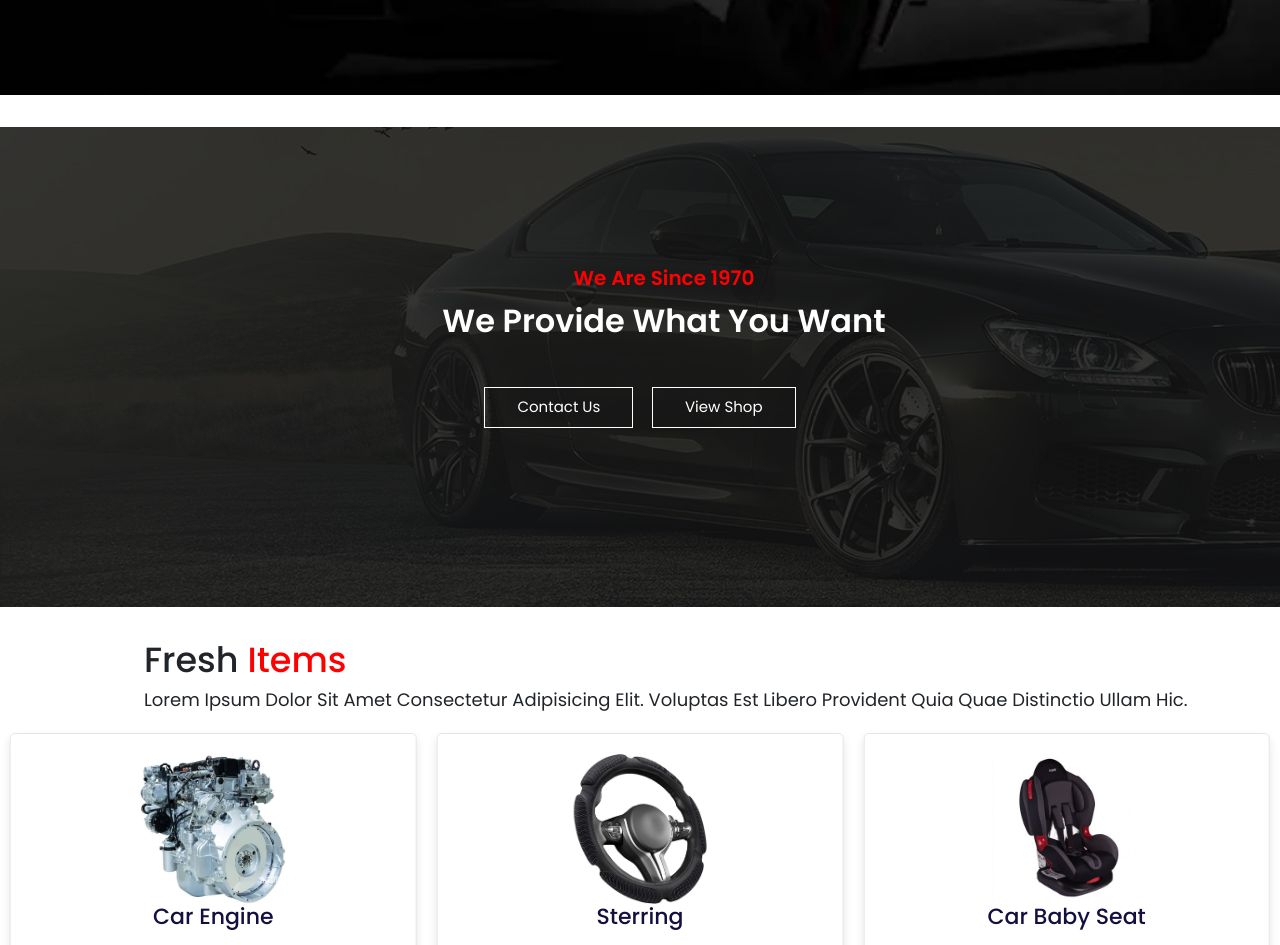
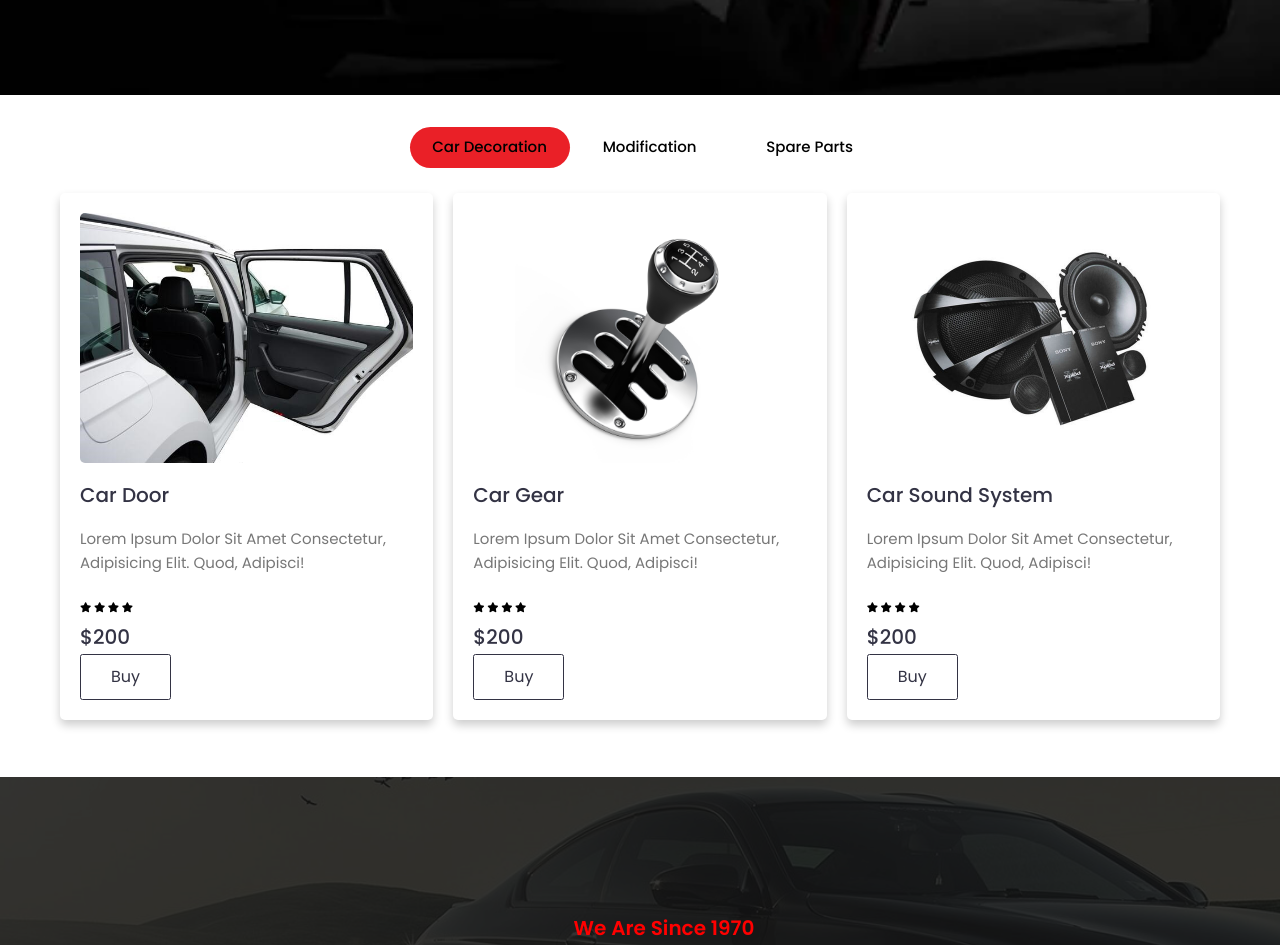
Before and after one commit to vedu3241/Car_website, a plain HTML site: page Template19.html in a window 1280 px wide. Shown: the part 1901-2846 px from the top of the page. Drawn offline with nearby package versions, Linux system fonts and the light colour scheme.

Commit message:
rating stars color added

```diff
--- a/Template19.html
+++ b/Template19.html
@@ -215,11 +215,9 @@
                 </ul>
               </li>
             </ul>
-
           </div>
         </div>
       </nav>
-
     </header>
 
     <!-- ------------------------------Banner Section---------------------------------- -->
@@ -419,7 +417,7 @@
     </div>
 
     <!------------------------------Toogel Bar section----------------------------->
-    <!-- <section class="toogle-bar">
+    <section class="toogle-bar">
 
       <div class="toogle-container">
         <div class="container-item" id="red-item">
@@ -432,61 +430,83 @@
           <p>Spare Parts</p>
         </div>
       </div>
-    </section> -->
+    </section>
 
     <!-- ------------------------Car-decoration Section------------------------------------- -->
 
-    <!-- <section class="car-decoration">
+      <section class="car-decoration">
         <div class="container">
-        <div class="card container-card">
-          <img
-            src="car_key.jpg"
-            class="card-img-top"
-            alt="Couldn't load the image"
-          />
-          <div class="card-body">
-            <h5 class="card-title">Modern car keys</h5>
-            <h8 class="card-title">$50</h8>
+          <!-- <h1 class="heading">our daily posts</h1> -->
+
+          <div class="box-container">
+            <div class="box">
+              <div class="image">
+                <img src="images/car_door.jpg" alt="" />
+              </div>
+              <div class="content">
+                <h3>Car Door</h3>
+                <p>
+                  Lorem ipsum dolor sit amet consectetur, adipisicing elit. Quod,
+                  adipisci!
+                </p>
+                <div class="rating-stars">
+                  <i class="fa-solid fa-star"></i>
+                  <i class="fa-solid fa-star"></i>
+                  <i class="fa-solid fa-star"></i>
+                  <i class="fa-solid fa-star"></i>
+                  <i class="fa-solid fa-star-half-stroke"></i>
+                </div>
+                <h3>$200</h3>
+                <a href="#" class="btn">Buy</a>
               </div>
             </div>
 
-        <div class="card container-card">
-          <img
-            src="car_sound-system.jpg"
-            class="card-img-top"
-            alt="Couldn't load the image"
-          />
-          <div class="card-body">
-            <h5 class="card-title">Sound System</h5>
-            <h8 class="card-title">$600</h8>
+            <div class="box">
+              <div class="image">
+                <img src="images/car_gear.jpg" alt="" />
+              </div>
+              <div class="content">
+                <h3>Car Gear</h3>
+                <p>
+                  Lorem ipsum dolor sit amet consectetur, adipisicing elit. Quod,
+                  adipisci!
+                </p>
+                <div class="rating-stars">
+                  <i class="fa-solid fa-star"></i>
+                  <i class="fa-solid fa-star"></i>
+                  <i class="fa-solid fa-star"></i>
+                  <i class="fa-solid fa-star"></i>
+                  <i class="fa-solid fa-star-half-stroke"></i>
+                </div>
+                <h3>$200</h3>
+                <a href="#" class="btn">Buy</a>
               </div>
             </div>
 
-        <div class="card container-card">
-          <img
-            src="car_engine.jpg  "
-            class="card-img-top"
-            alt="Couldn't load the image"
-          />
-          <div class="card-body">
-            <h5 class="card-title">Diesel Engine</h5>
-            <h8 class="card-title">$1000</h8>
+            <div class="box">
+              <div class="image">
+                <img src="images/car_sound-system.jpg" alt="" />
               </div>
+              <div class="content">
+                <h3>Car Sound System</h3>
+                <p>
+                  Lorem ipsum dolor sit amet consectetur, adipisicing elit. Quod,
+                  adipisci!
+                </p>
+                <div class="rating-stars">
+                  <i class="fa-solid fa-star"></i>
+                  <i class="fa-solid fa-star"></i>
+                  <i class="fa-solid fa-star"></i>
+                  <i class="fa-solid fa-star"></i>
+                  <i class="fa-solid fa-star-half-stroke"></i>
                 </div>
-
-        <div class="card container-card">
-          <img
-            src="car_baby-seat.jpg"
-            class="card-img-top"
-            alt="Couldn't load the image"
-          />
-          <div class="card-body">
-            <h5 class="card-title">Baby car seat</h5>
-            <h8 class="card-title">$200</h8>
+                <h3>$200</h3>
+                <a href="#" class="btn">Buy</a>
               </div>
             </div>
           </div>
-    </section> -->
+        </div>
+    </section>
 
     <!----------------------------------Banner3------------------------------------->
     <section class="banner-3">
@@ -745,7 +765,7 @@
           </div>
         </div>
       </div>
-    </section>
+    </section> -->
 
     <!--------------------------------Blog post-------------------------- -->
     <section class="latestblog">
@@ -794,7 +814,7 @@
         </div>
       </div>
 
-    </section>
+    </section> -->
 
     <!--------------------------------Clients----------------------------- -->
     <section class="clients">
@@ -856,7 +876,7 @@
         </div>
       </div>
 
-    </section>
+    </section> -->
 
     <!-------------------------------UpButton-------------------------------- -->
     <button id="btn-scrollUp">
--- a/style.css
+++ b/style.css
@@ -18,7 +18,7 @@
     transition: .2s linear;
   }
 
-.btn{
+.swiper .btn{
     display: inline-block;
     margin-top: 1rem;
     padding:.8rem 3rem;
@@ -31,7 +31,7 @@
     text-align: center;
 }
 
-.btn:hover{
+.swiper  .btn:hover{
     background:var(--yellow);
 }
 
@@ -182,10 +182,12 @@ header nav img{
 
 }
 /* -----Section Car_acc-------- */
+
 .car_acc{
     background-color: rgba(239, 233, 233, 0.96);
     /* padding-bottom: 6.4rem; */
 }
+
 #acc-heading{
     font-family: sans-serif;
     padding-top: 1.6rem;
@@ -194,23 +196,14 @@ header nav img{
     font-size: 3.5rem;
     text-align: center;
 }
-.container{
-    display: flex;
-    flex-wrap: wrap;
-    justify-content: space-between;
-    height: 35.2rem;
-    padding-top: 3.2rem;
-    max-width: 107.8rem !important;
-}
-.container-card{
-    width: 24.0rem;
-}
+
 .card-img-top{
     height: 20rem;
 }
 .card-title{
     font-size: 2rem;
 }
+
 /* ------stats Banner----- */
 
 
@@ -251,27 +244,98 @@ header nav img{
 
 /* --------------------car decoraion----------- */
 
-.car-decoration{
-    /* padding-top: 16rem; */
-    background-color: rgba(239, 233, 233, 0.96);
-}
+.car-decoration .container{
+    max-width: 1200px;
+    margin: 0 auto;
+    text-align: center;
+    padding:25px 20px;
+  }
+
+  .car-decoration .container .heading{
+    font-size: 40px;
+    margin-bottom: 20px;
+    color:#334;
+  }
+
+  .car-decoration .container .box-container{
+    display: grid;
+    grid-template-columns: repeat(auto-fit, minmax(350px, 1fr));
+    gap:20px;
+  }
+
+  .car-decoration .container .box-container .box{
+    background-color: #fff;
+    padding:20px;
+    border-radius: 5px;
+    box-shadow: 0 5px 10px rgba(0,0,0,.2);
+  }
+
+  .car-decoration .container .box-container .box .image{
+    margin-bottom: 20px;
+    overflow: hidden;
+    height: 250px;
+    border-radius: 5px;
+
+  }
+
+  .car-decoration .container .box-container .box .image img{
+    height: 100%;
+    object-fit: cover;
+
+  }
+
+  .car-decoration .container .box-container .box:hover .image img{
+    transform: scale(1.1);
+  }
+  .car-decoration .container .box-container .box .content{
+    text-align: start;
+  }
+  .car-decoration .container .box-container .box .content h3{
+    font-size: 20px;
+    color:#334;
+  }
+
+  .car-decoration .container .box-container .box .content p{
+    font-size: 15px;
+    color:#777;
+    line-height: 1.6;
+    padding:15px 0;
+  }
+  .car-decoration .container .box-container .box .content .rating-stars{
+    margin-bottom: 1rem;
+  }
+  .car-decoration .container .box-container .box .content .btn{
+    display: inline-block;
+    padding:10px 30px;
+    border:1px solid #334;
+    color:#334;
+    font-size: 16px;
+  }
+
+  .car-decoration .container .box-container .box .content .btn:hover{
+    background-color: crimson;
+    border-color: crimson;
+    color:#fff;
+  }
+  .car-decoration .rating-stars .fa-star{
+    color: black;
+  }
 
 /* ---------------------toogle bar------------------- */
 .toogle-bar{
-    background-color: rgba(239, 233, 233, 0.96);
+    /* background-color: rgba(239, 233, 233, 0.96); */
     padding-top: 3.2rem;
 }
 .toogle-bar .toogle-container{
     display: flex;
-    /* justify-content: center;  */
     background-color: white;
     max-width: 50.0rem;
     width: 50%;
     border-radius: 3.0rem;
     align-items: center;
     margin-left: 32%;
+}
 
-}
 .toogle-bar .toogle-container p{
     margin: 0;
     color: black;
@@ -288,6 +352,10 @@ font-weight: 500;
     background-color: #EA2027;
     color: white;
 }
+
+
+
+
 /* -------------------Banner 3------------------- */
 .banner-3{
     width: 100%;
@@ -402,9 +470,10 @@ font-weight: 500;
 
 .feedback-section .feedback .swiper-wrapper .box{
     background-color: white ;
-    height: 30rem;
+    /* height: 30rem; */
 
 }
+
 
 .feedback-section .feedback{
     padding: 4.5rem 4rem;
@@ -865,4 +934,23 @@ font-weight: 500;
     .clients .container-img{
         margin-left: 0;
     }
+
+    /* -----------car decoration----------- */
+    .container .heading{
+        font-size: 25px;
+      }
+
+      .container .box-container{
+        grid-template-columns: 1fr;
+      }
+
+      .container .box-container .box .image{
+        height: 200px;
+      }
+
+      .container .box-container .box .content p{
+        font-size: 12px;
+      }
+
+
 }
```
Also changed, not shown: script.js (+6 -9 lines), test.txt (added). Lines whose indentation alone changed are shown as unchanged.
